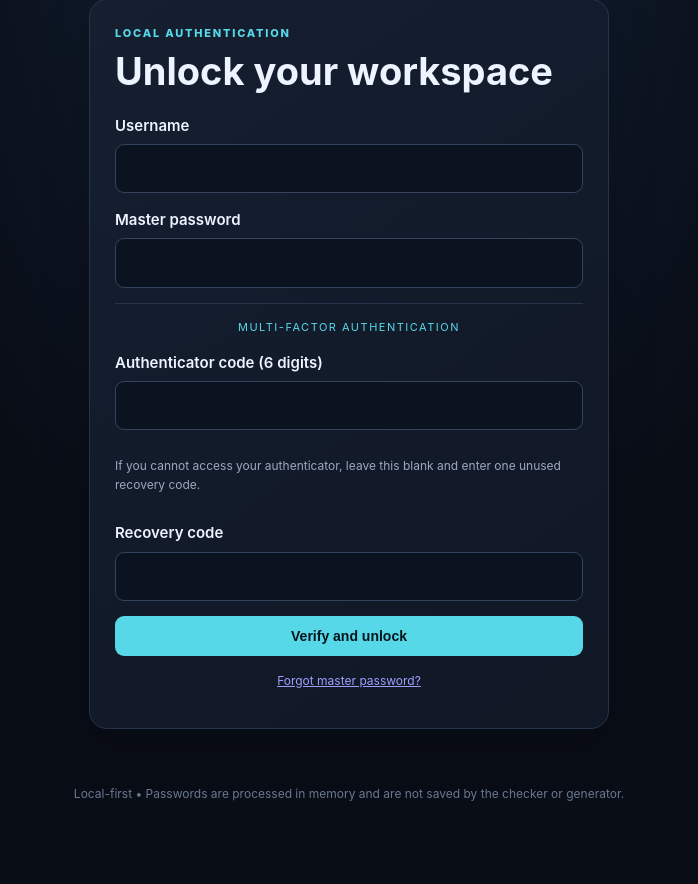
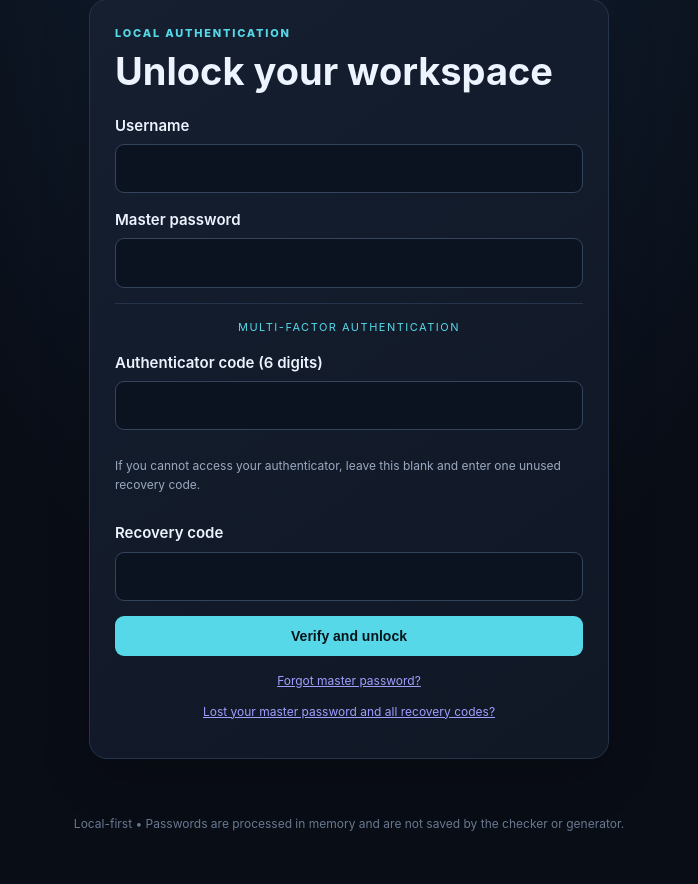
Before and after one commit to shaikhumaid1/Password-security-suite, a Flask app: page /login in a window 1280 px wide. Shown: the part 148-1032 px from the top of the page, without its empty margins (291-989 px from the left). Before the commit the page ends 949 px from the top, so only its background shows below. Run offline with Flask 3, Linux system fonts and the light colour scheme; the visitor is signed in with stand-in values (Sample User, id 1); data comes from the database, SQL or seed files in the repository.

Commit message:
Link last-resort account reset from login

```diff
--- a/templates/login.html
+++ b/templates/login.html
@@ -12,5 +12,6 @@
     <button type="submit">Verify and unlock</button>
   </form>
   <p class="muted tiny" style="text-align:center;margin-top:16px"><a href="{{ url_for('forgot_password') }}">Forgot master password?</a></p>
+  <p class="muted tiny" style="text-align:center;margin-top:8px"><a href="{{ url_for('reset_account') }}">Lost your master password and all recovery codes?</a></p>
 </section>
 {% endblock %}
```
